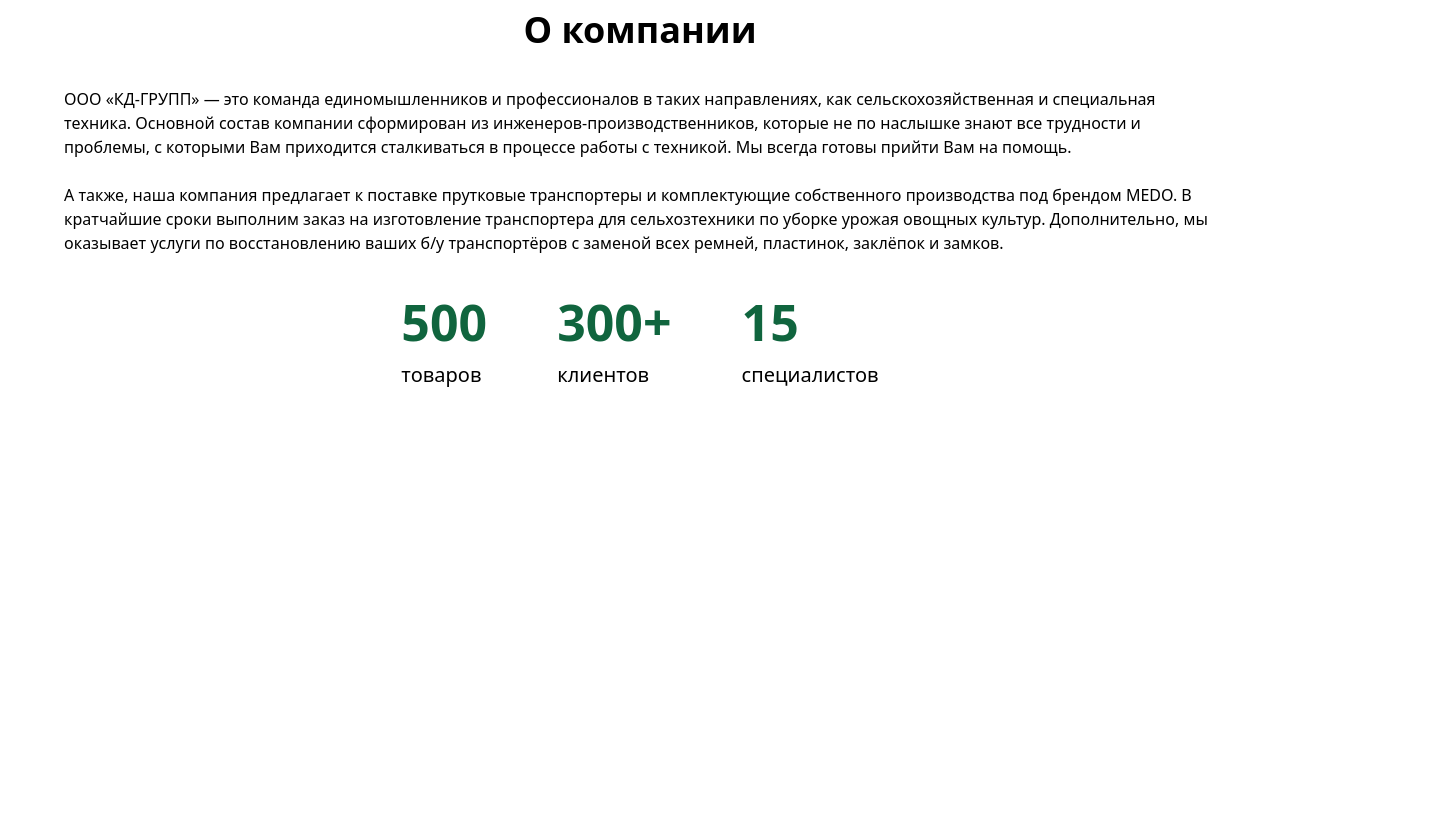
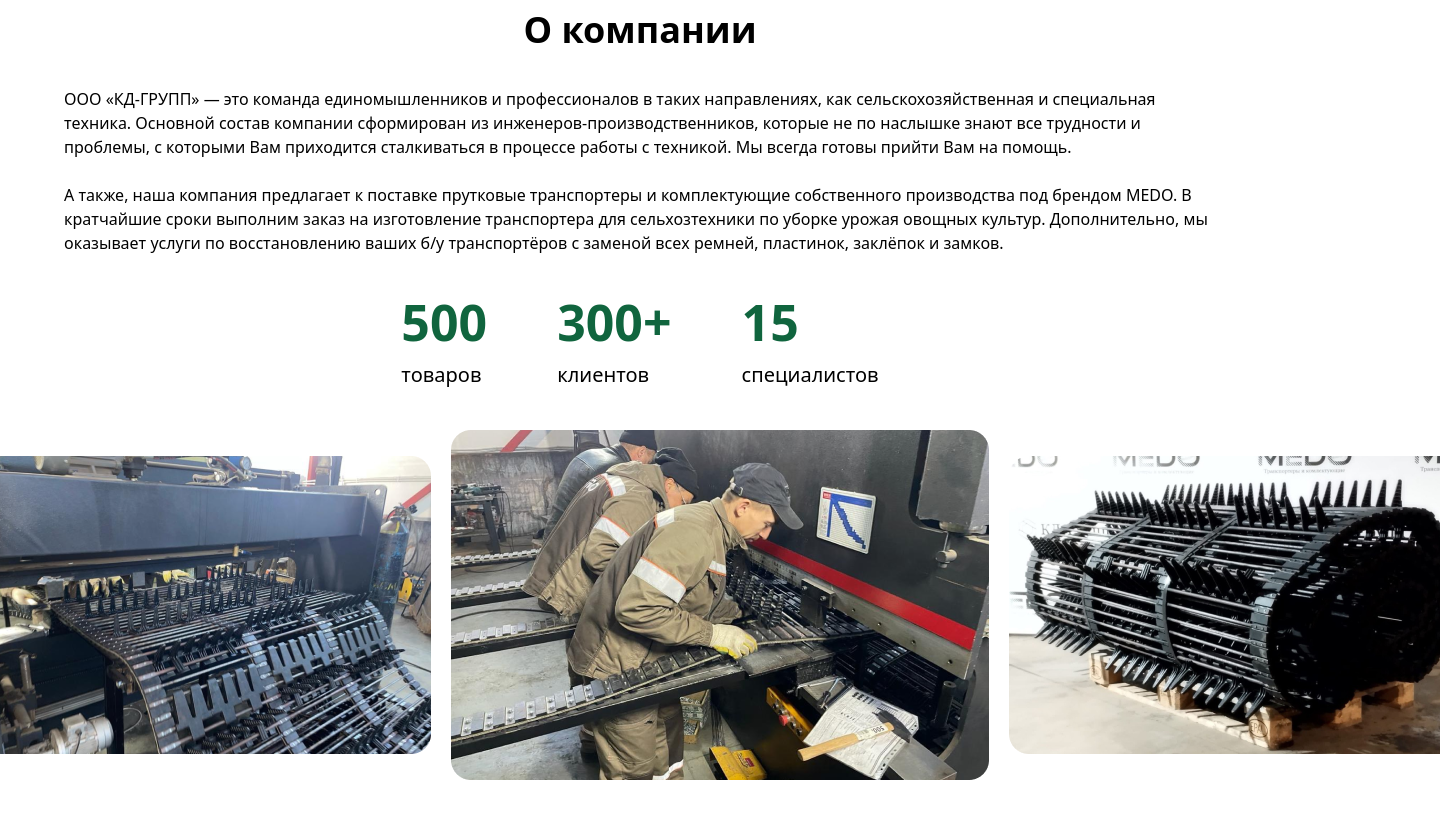
Before and after one commit to NuriddinJamshed/hom, a website: page src/index.html in a window 1280 px wide. Shown: the part 1308-2126 px from the top of the page, 1440 px wide, since content can reach past the window. Before the commit the page ends 1698 px from the top, so only its background shows below. Drawn offline with nearby package versions, Linux system fonts and the light colour scheme; files that its build step writes are made by us from their sources.

Commit message:
last section added

```diff
--- a/src/index.html
+++ b/src/index.html
@@ -81,5 +81,10 @@
             </div>
         </section>
     </main>
+    <section class="flex items-center justify-between mt-[40px] gap-[20px] mb-[50px]">
+        <img src="imgs/img (7).png" alt="">
+        <img src="imgs/img (8).png" alt="">
+        <img src="imgs/img (9).png" alt="">
+    </section>
 </body>
 </html>
```
Also changed, not shown: src/output.css.
